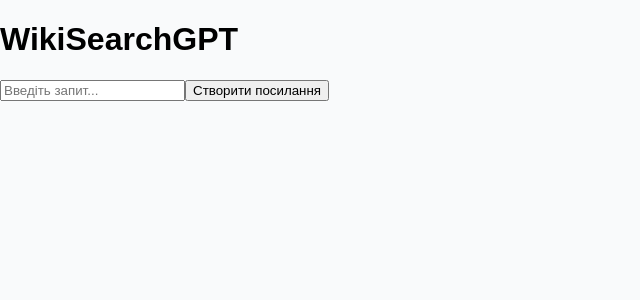
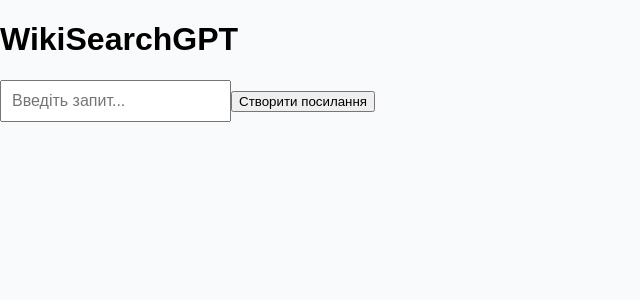
Before and after one commit to PatriotAi/wikisearchgpt, a React (Vite) app: page / in a window 1280 px wide. Shown: the top 300 px of the page, without its empty margins (0-640 px from the left). Built offline with nearby package versions, Linux system fonts and the light colour scheme.

Commit message:
Update index.css

```diff
--- a/src/index.css
+++ b/src/index.css
@@ -3,3 +3,17 @@ body {
   font-family: Arial, sans-serif;
   background: #f9fafb;
 }
+
+input {
+  padding: 10px;
+  font-size: 16px;
+}
+
+button {
+  cursor: pointer;
+  transition: all 0.2s ease-in-out;
+}
+
+button:hover {
+  transform: scale(1.05);
+}
```
